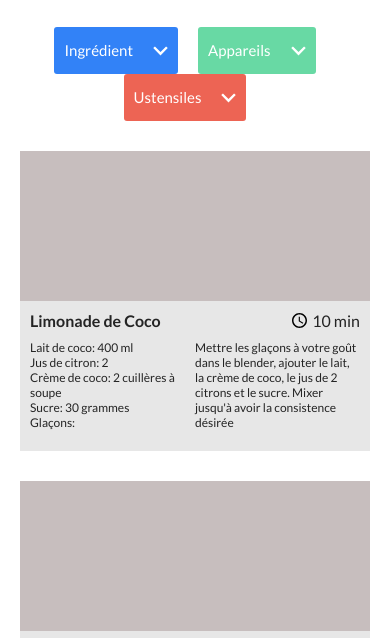
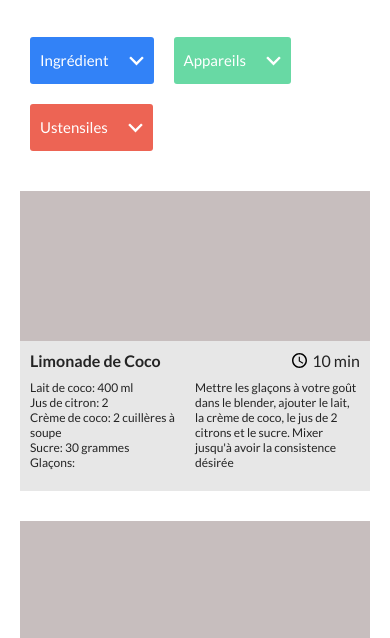
Before and after one commit to 0pix/AlexisNeisius_7_12052022, a website with bundled scripts: page index.html in a window 390 px wide. Shown: the part 200-838 px from the top of the page. Built offline with nearby package versions, Linux system fonts and the light colour scheme.

Commit message:
fix css btn

```diff
--- a/index.html
+++ b/index.html
@@ -36,7 +36,8 @@
     <div id="filter-container">
         <div id="tags-bloc"></div>
         <div id="filters-bloc">
-            <!-- Boutons Ingrédients -->
+            <div class="filters-z-index">
+                <!-- bouton ingrédient -->
                 <div id="background-blue" class="background-modal hide"></div>
                 <div id ="blue-filter" class="button-filter">
                     <div class="btn-top">
@@ -58,7 +59,6 @@
                     <div id="green-content" class="bottom hide"></div>
                 </div>
 
-
                 <!-- Boutons Ustensiles -->
                 <div id="background-red" class="background-modal hide"></div>
                 <div id ="red-filter" class="button-filter">
@@ -69,14 +69,12 @@
                     </div>
                     <div id="red-content" class="bottom hide"></div>
                 </div>
-
+            </div>
         </div>
     </div>
 
     <!-- Container des recettes -->
-    <div id="recette-card-container">
-    </div>
-
+    <div id="recette-card-container"></div>
 
 </main>
 <script type="module" src="./scripts/index.js"></script>
--- a/style/sass/3-pages/_home.scss
+++ b/style/sass/3-pages/_home.scss
@@ -1,3 +1,5 @@
+/******************** Barre de recherche ********************/
+
 #search-bar-bloc {
   width: 100%;
   position: relative;
@@ -24,16 +26,17 @@
   }
 }
 
-/*****************************************/
+/******************** Tags ********************/
+
 .button-filter {
-  background-color: #656f7e;
+  background-color: #1769e4;
   display: flex;
   align-items: center;
   flex-direction: column;
   max-width: fit-content;
   border-radius: 3px;
   margin-right: 20px;
-  input{
+  input {
     background-color: transparent;
     border: none;
     width: 100%;
@@ -56,13 +59,13 @@
   }
 }
 
-#blue-filter{
+#blue-filter {
   background-color: $blue;
 }
-#green-filter{
+#green-filter {
   background-color: $green;
 }
-#red-filter{
+#red-filter {
   background-color: $red;
 }
 
@@ -89,16 +92,17 @@
 
 .bottom {
   width: 100%;
-  height: 300px;
+  // height: 300px;
+  min-height: fit-content;
+  max-height: 300px;
   display: grid;
+
   grid-template-columns: repeat(3, 1fr);
   color: white;
   overflow-x: auto;
   font-size: 0.7em;
   overflow-x: hidden;
 }
-
-
 
 .hide {
   display: none;
@@ -132,7 +136,6 @@
   font-size: 12px;
 }
 
-
 .grid-column-1 {
   grid-template-columns: repeat(1, 1fr);
 }
@@ -145,7 +148,8 @@
 .index999 {
   z-index: 999;
 }
-/*****************************************/
+
+
 #tags-bloc {
   display: flex;
   width: 100%;
@@ -194,9 +198,10 @@
 }
 
 #filter-container {
-  // background-color: chartreuse;
   width: 100%;
   #filters-bloc {
+    position: relative;
+    min-height: 77px;
     align-items: flex-start;
     justify-content: flex-start;
     display: flex;
@@ -206,7 +211,6 @@
     color: white;
     z-index: 100;
     padding: 0px 0px 30px 0px;
-    // background-color: #5095fd;
     .background-modal {
       width: 100%;
       height: 100vh;
@@ -214,6 +218,20 @@
       left: 0;
       top: 0;
       z-index: 998;
+    }
+
+    .filters-z-index {
+      width: 100%;
+      position: absolute;
+      flex-wrap: wrap;
+      align-items: flex-start;
+      justify-content: flex-start;
+      display: flex;
+      font-style: normal;
+      font-size: 15px;
+      line-height: 17px;
+      color: white;
+      z-index: 100;
     }
 
     .filter {
@@ -261,30 +279,8 @@
         margin-bottom: 15px;
         overflow: auto;
       }
-
-      // &.filter-blue {
-      //   background-color: $blue;
-      // }
-      // &.filter-green {
-      //   background-color: $green;
-      // }
-      // &.filter-red {
-      //   background-color: $red;
-      // }
     }
   }
-  // .hide {
-  //   display: none !important;
-  // }
-  // .grid-column-1 {
-  //   grid-template-columns: 100%;
-  // }
-  // .grid-column-2 {
-  //   grid-template-columns: 50% 50%;
-  // }
-  // .grid-column-3 {
-  //   grid-template-columns: 33% 33% 33%;
-  // }
 }
 
 #recette-card-container {
@@ -342,15 +338,15 @@
   max-width: 1200px;
   top: 50%;
   text-align: center;
-  // transform: translate(-50%, -50%);
   color: rgb(0, 0, 0);
   font-size: 1.5em;
   p {
     padding: 10px;
     width: 100%;
-    // background-color: #5095fd;
   }
 }
+
+/******************** Responsive ********************/
 
 @media screen and (max-width: 1023px) {
   #recette-card-container {
@@ -358,7 +354,6 @@
   }
 
   #filters-bloc {
-    //  flex-direction: column;
     z-index: 0;
     justify-content: center !important;
     #recette-card-container {
@@ -368,6 +363,17 @@
 }
 
 @media screen and (max-width: 767px) {
+  .button-filter{
+    margin: 10Px;
+  }
+  .grid-column-3 {
+    grid-template-columns: repeat(2, 1fr);
+  }
+  .filters-z-index{
+    position: static !important;
+    margin: 0;
+  }
+
   #recette-card-container {
     grid-template-columns: repeat(1, 1fr);
   }
--- a/style/style.scss
+++ b/style/style.scss
@@ -13,7 +13,3 @@
 // PAGES
 
 @import "./sass/3-pages/home";
-
-//RESPONSIVE
-
-@import "./sass/4-responsive/responsive";
```
Also changed, not shown: style/sass/4-responsive/_responsive.scss (deleted), style/style.css, 1 other file. Lines whose indentation alone changed are shown as unchanged.
